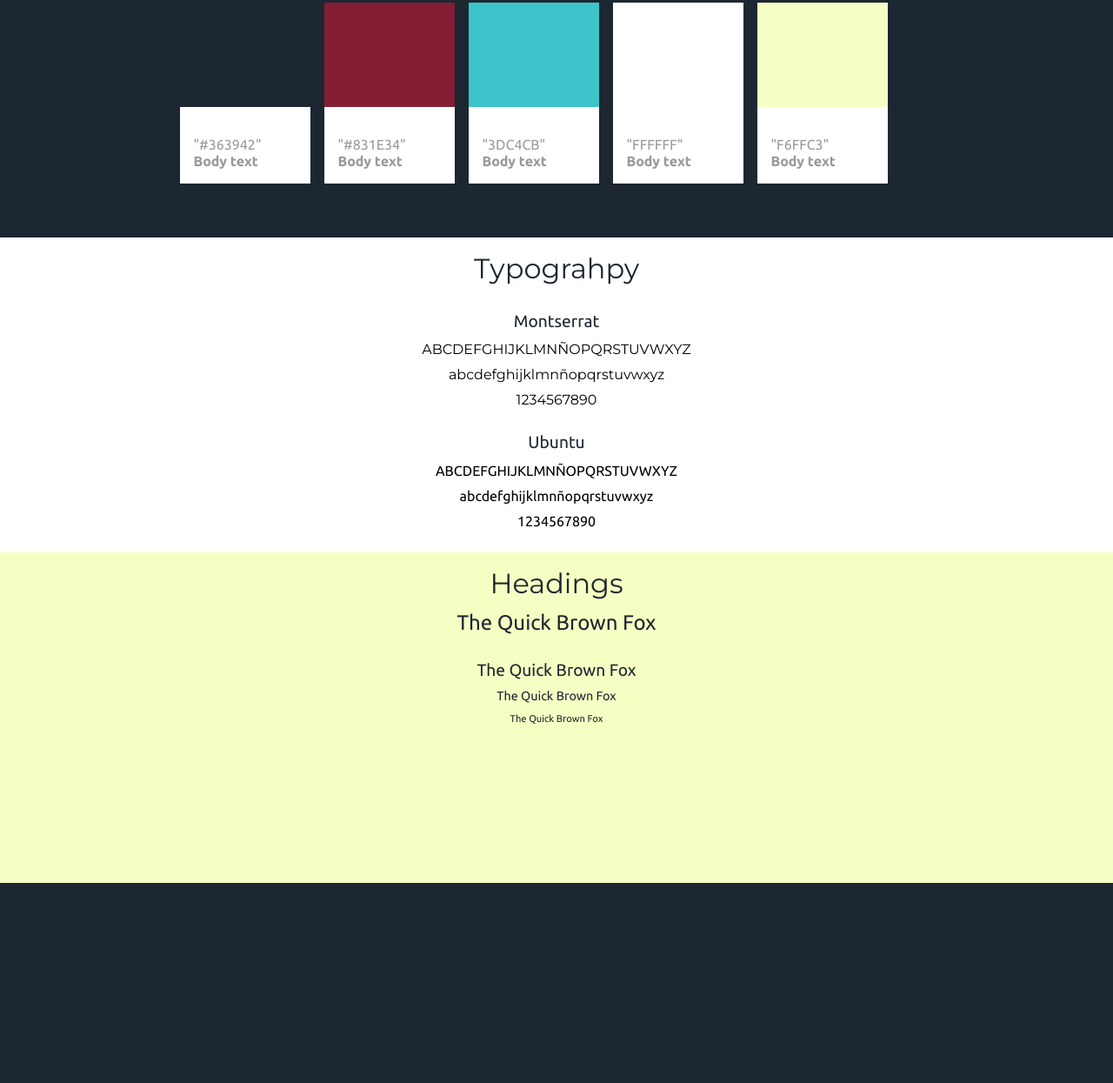
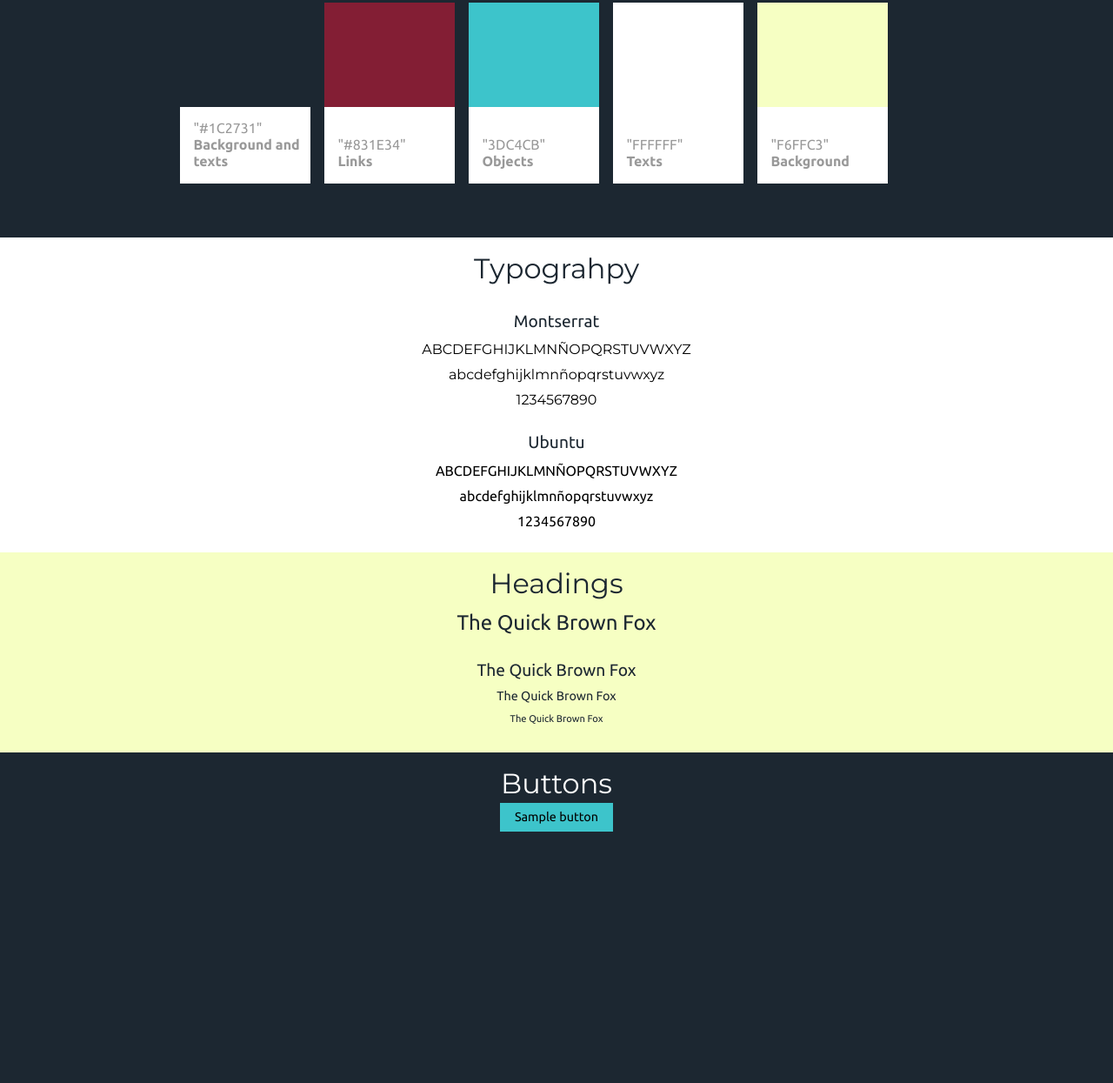
Before and after one commit to Naxtrico/portfolio, a plain HTML site: page type.html in a window 1280 px wide. Shown: the part 62-1307 px from the top of the page at 87% size. Before the commit the page ends 1077 px from the top, so only its background shows below. Drawn offline with Linux system fonts and the light colour scheme.

Commit message:
added buttons

```diff
--- a/css/style.css
+++ b/css/style.css
@@ -118,7 +118,7 @@ h3 {
 .headings{
 
 	background-color: #F6FFC3;
-	height: 380px;
+	height: 230px;
 }
 .titlehead{
 
@@ -146,6 +146,26 @@ h3 {
 	font-weight: 400;
 	text-align: center;
 }
+.button {
 
+  padding:5px;
+  padding-top: 0.6em;
+  padding-left: 0.8em;
+  padding-right: 0.8em;
+  padding-bottom: 0.6em;
+  background-color: #3DC4CB;
+  border: 0px ;
+  color:#000;
+  text-decoration:none;
+  font-family: 'Ubuntu', sans-serif;
+  margin: 3px;
+  width: 130px;
+  font-size: 0.9em;
+}
+
+.buttoncontent{
+
+	background-color: #1C2731;
+	height: 380px;
 
 }
--- a/type.html
+++ b/type.html
@@ -20,32 +20,32 @@
         <li class="color1preview">
           <span class="color1number" style="background-color: #1C2731;"></span>
           <span class="color1details">
-            <p>"#363942"</p>
-             <strong>Body text</strong></span>
+            <p>"#1C2731"</p>
+             <strong>Background and texts</strong></span>
            </li>
              <li class="color1preview">
           <span class="color1number" style="background-color: #831E34;"></span>
           <span class="color1details">
             <p>"#831E34"</p>
-             <strong>Body text</strong></span>
+             <strong>Links</strong></span>
           </li>
           <li class="color1preview">
           <span class="color1number" style="background-color: #3DC4CB;"></span>
           <span class="color1details">
             <p>"3DC4CB"</p>
-             <strong>Body text</strong></span>
+             <strong>Objects</strong></span>
           </li>
           <li class="color1preview">
           <span class="color1number" style="background-color: #FFFFFF;"></span>
           <span class="color1details">
             <p>"FFFFFF"</p>
-             <strong>Body text</strong></span>
+             <strong>Texts</strong></span>
           </li>
           <li class="color1preview">
           <span class="color1number" style="background-color: #F6FFC3;"></span>
           <span class="color1details">
             <p>"F6FFC3"</p>
-             <strong>Body text</strong></span>
+             <strong>Background</strong></span>
           </li>
         </div>
 
@@ -77,5 +77,13 @@
     <h4 class="footer">The Quick Brown Fox</h4>
     <section>
     </div>
+
+    <div class="buttoncontent">
+     <h1 class="containertitle">Buttons</h1>
+    <center>
+    <button class="button">Sample button</button>
+
+  </center>
+  </div>
 </body>
 </html>
```
